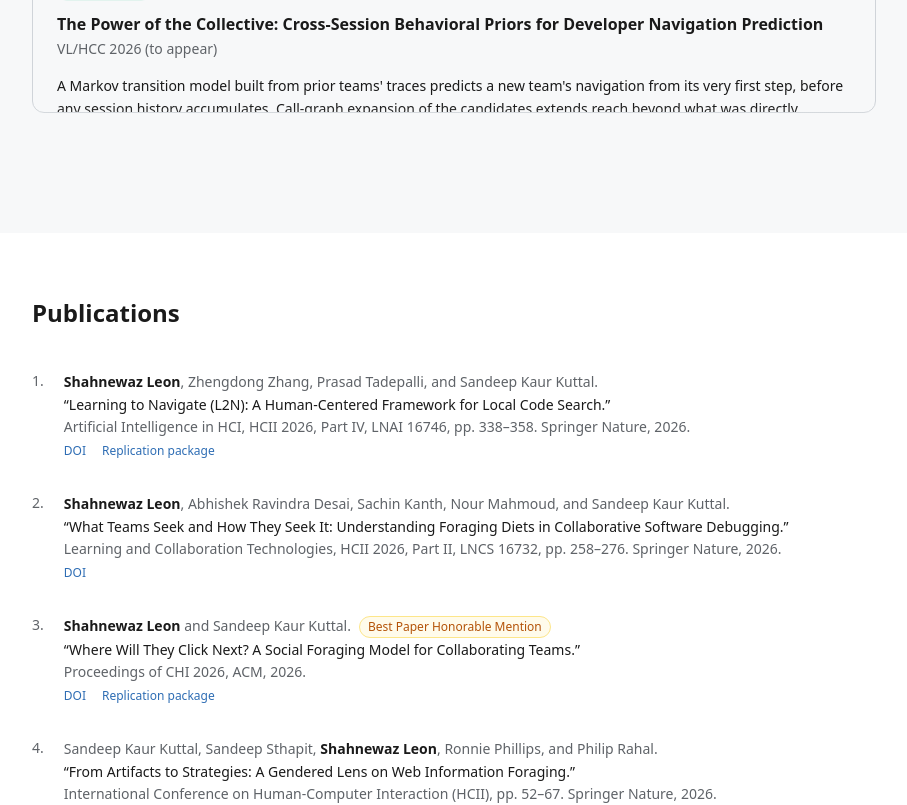
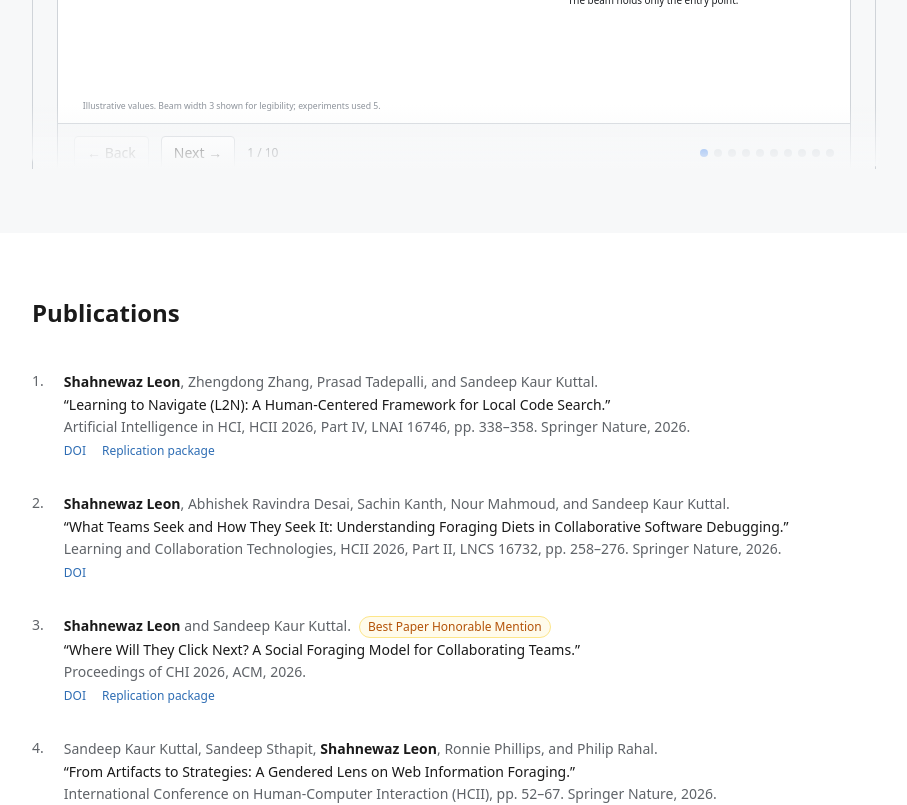
Before and after one commit to shahleon/shahleon.github.io, a Next.js app: page / in a window 1280 px wide. Shown: the part 1200-2005 px from the top of the page, without its empty margins (184-1091 px from the left). Built offline with nearby package versions, Linux system fonts and the light colour scheme.

Commit message:
Fix research scroll: separate overflow container from flex layout

```diff
--- a/src/components/Research.tsx
+++ b/src/components/Research.tsx
@@ -242,14 +242,16 @@ export default function Research() {
           {/* Fade hint at bottom to signal scrollability */}
           <div className="pointer-events-none absolute bottom-0 left-0 right-0 h-16 bg-gradient-to-t from-panel to-transparent z-10 rounded-b-xl" />
           <div
-            className="flex flex-col gap-6 overflow-y-auto pr-1"
+            className="overflow-y-auto pr-1"
             style={{ maxHeight: '820px' }}
           >
+            <div className="flex flex-col gap-6">
             {projects.map((p) => (
               <ProjectCard key={p.id} p={p} />
             ))}
             {/* Bottom padding so last card clears the fade */}
-            <div className="h-8 shrink-0" />
+            <div className="h-8" />
+            </div>
           </div>
         </div>
       </div>
```
